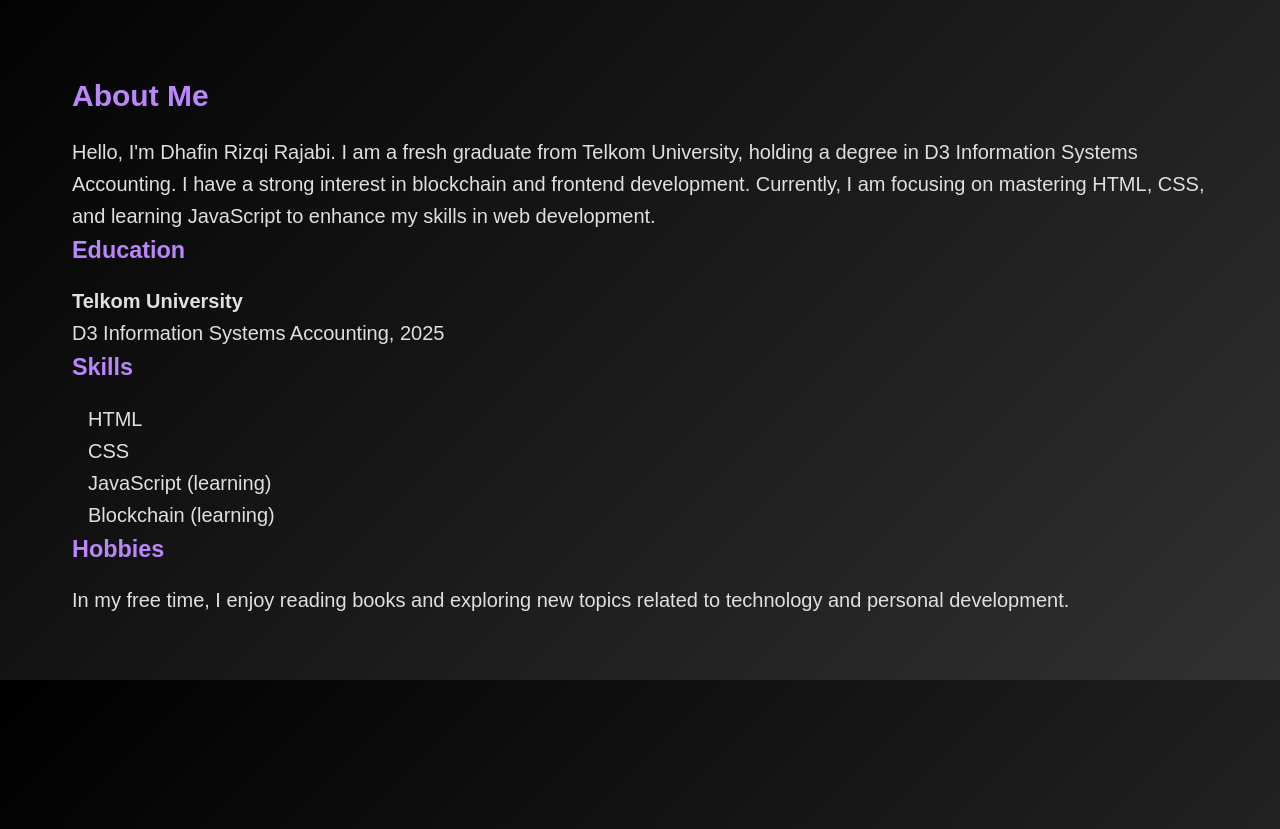
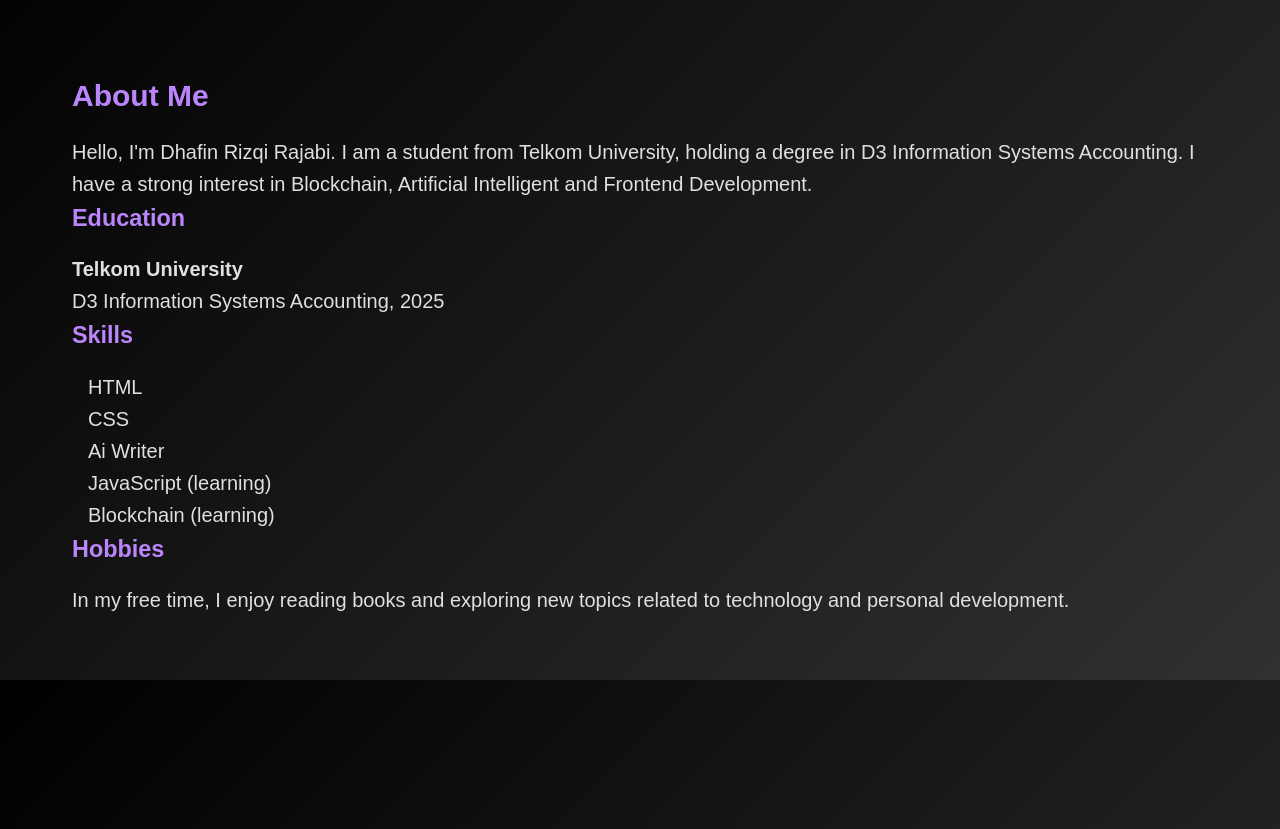
Before and after one commit to DhafinRR/my-website, a plain HTML site: page index.html in a window 1280 px wide. Shown: the part 920-1749 px from the top of the page. Drawn offline with Linux system fonts and the light colour scheme.

Commit message:
changes code

```diff
--- a/index.html
+++ b/index.html
@@ -26,15 +26,15 @@
                 <p>Dhafin Rizqi Rajabi</p>
                 <p>Blockchain Analyst, Ai Writer & Frontend Developer</p>
             </div>
-            <img src="img/hero.png" alt="Dhafin Rizqi Rajabi" class="home-image">
+            <img src="img/hero-image.png" alt="Dhafin Rizqi Rajabi" class="home-image">
         </section>
 
         <section id="about">
             <h2>About Me</h2>
-            <p>Hello, I'm Dhafin Rizqi Rajabi. I am a fresh graduate from Telkom University, holding a degree in D3
-                Information Systems Accounting. I have a strong interest in blockchain and frontend development.
-                Currently, I am focusing on mastering HTML, CSS, and learning JavaScript to enhance my skills in web
-                development.</p>
+            <p>Hello, I'm Dhafin Rizqi Rajabi. I am a student from Telkom University, holding a degree in D3
+                Information Systems Accounting. I have a strong interest in Blockchain, Artificial Intelligent and
+                Frontend Development.
+            </p>
 
             <h3>Education</h3>
             <p><strong>Telkom University</strong><br>
@@ -44,6 +44,7 @@
             <ul>
                 <li>HTML</li>
                 <li>CSS</li>
+                <li>Ai Writer</li>
                 <li>JavaScript (learning)</li>
                 <li>Blockchain (learning)</li>
             </ul>
--- a/script.js
+++ b/script.js
@@ -1,6 +1,3 @@
-// Existing code...
-
-// Enhanced fade-in effect for sections
 const sections = document.querySelectorAll('section');
 const observer = new IntersectionObserver((entries) => {
     entries.forEach(entry => {
@@ -21,7 +18,7 @@ sections.forEach(section => {
     observer.observe(section);
 });
 
-// New animation for the hero image
+
 document.addEventListener('DOMContentLoaded', () => {
     const heroImage = document.querySelector('.home-image');
     if (heroImage) {
```
Also changed, not shown: img/hero-image.png (added).
